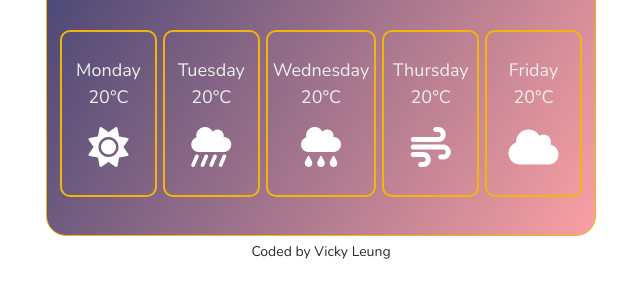
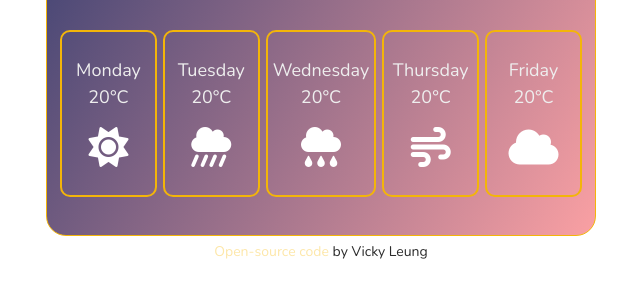
Before and after one commit to vicky815/weather-app, a website built with Parcel: page index.html in a window 1280 px wide. Shown: the part 394-692 px from the top of the page, without its empty margins (319-959 px from the left). Built offline with nearby package versions, Linux system fonts and the light colour scheme.

Commit message:
Update index.html

```diff
--- a/index.html
+++ b/index.html
@@ -102,7 +102,7 @@
         </div>
         <script src="src/script.js"></script>
     </div>
-    <footer>Coded by Vicky Leung</footer>
+    <footer><a href="https://github.com/vicky815/weather-app" target="_blank">Open-source code</a> by Vicky Leung</footer>
     </div>
 </body>
 
```
